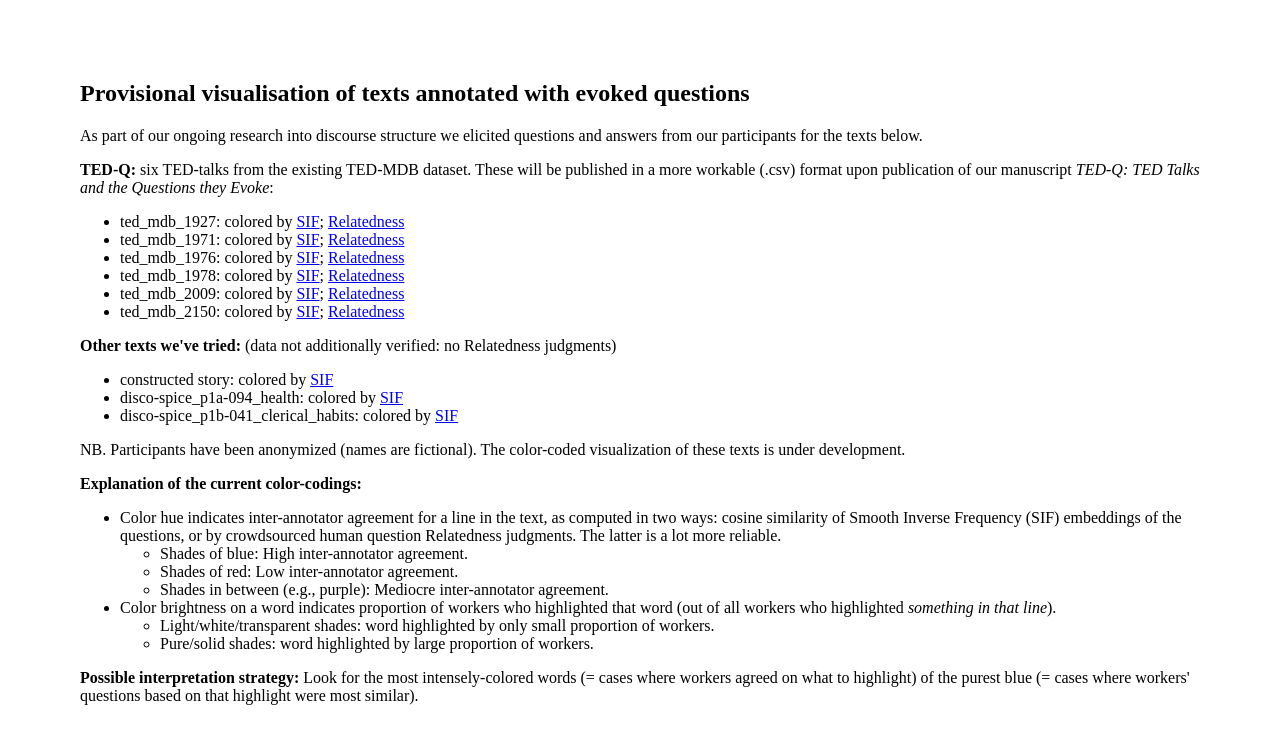
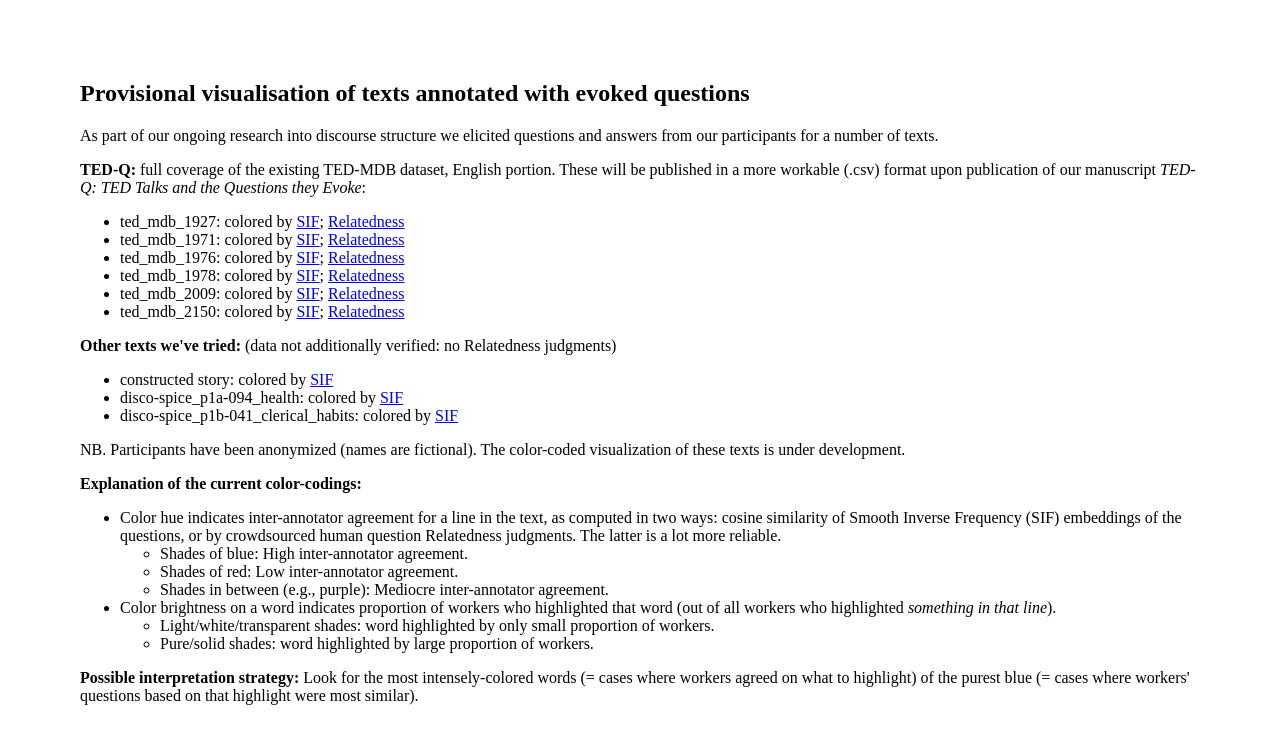
Before and after one commit to evoque-data/evoque-data.github.io, a plain HTML site: page index.html in a window 1280 px wide. Drawn offline with Linux system fonts and the light colour scheme.

Commit message:
Update index.html

```diff
--- a/index.html
+++ b/index.html
@@ -10,9 +10,9 @@
 <body>
 
 <h2>Provisional visualisation of texts annotated with evoked questions</h2>
-<p>As part of our ongoing research into discourse structure we elicited questions and answers from our participants for the texts below.</p>
+<p>As part of our ongoing research into discourse structure we elicited questions and answers from our participants for a number of texts.</p>
 
-<p><b>TED-Q:</b> six TED-talks from the existing TED-MDB dataset. These will be published in a more workable (.csv) format upon publication of our manuscript <i>TED-Q: TED Talks and the Questions they Evoke</i>:</p>
+<p><b>TED-Q:</b> full coverage of the existing TED-MDB dataset, English portion. These will be published in a more workable (.csv) format upon publication of our manuscript <i>TED-Q: TED Talks and the Questions they Evoke</i>:</p>
 
   <ul>
     <li>ted_mdb_1927: colored by <a href="annotated/ted_mdb_1927_questions_SIF.html">SIF</a>; <a href="annotated/ted_mdb_1927_questions_relatedness.html">Relatedness</a></li>
```
